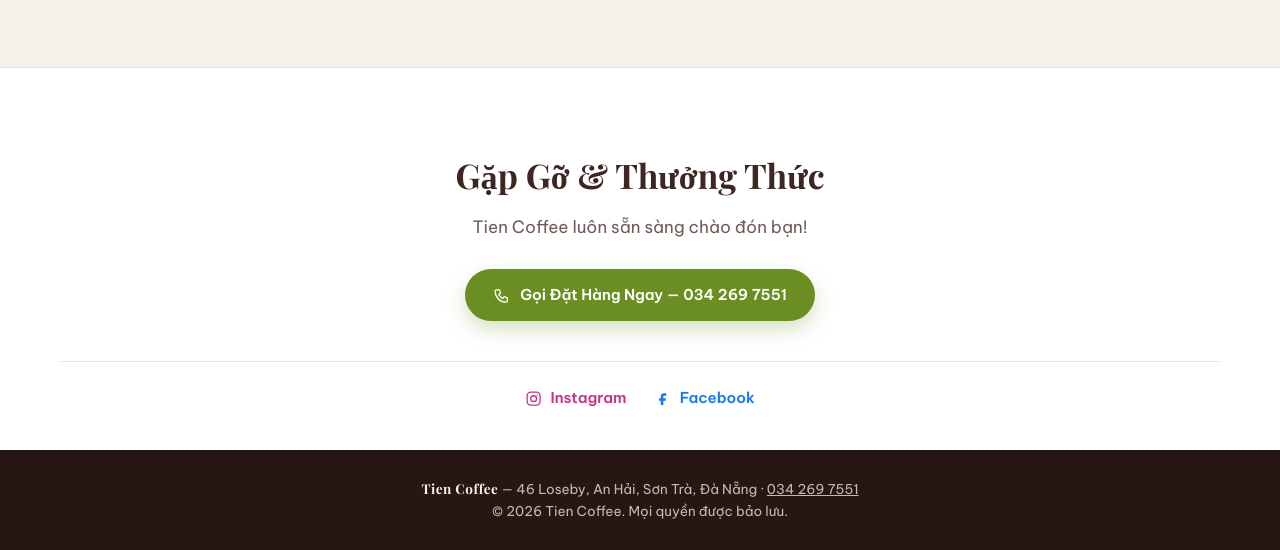
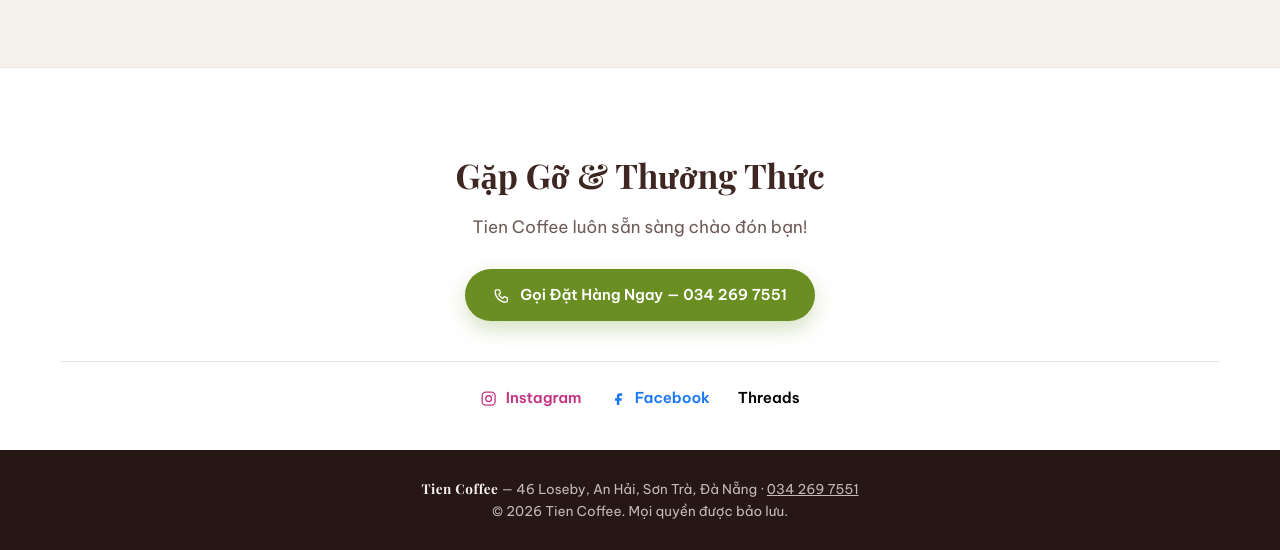
Before and after one commit to tiencoffeeshop-danang/coffee-shop, a plain HTML site: page index.html in a window 1280 px wide. Shown: the part 6464-7014 px from the top of the page. Drawn offline with nearby package versions, Linux system fonts and the light colour scheme; a web font is replaced by a local one.

Commit message:
Update index.html

```diff
--- a/index.html
+++ b/index.html
@@ -73,6 +73,7 @@
   "sameAs": [
     "https://instagram.com/tien.coffee.shop",
     "https://www.facebook.com/share/1DaXoe3VbJ/"
+         "https://www.threads.com/@tien.coffee.shop"
   ]
 }
 </script>
@@ -1392,6 +1393,14 @@
                 <a href="https://www.facebook.com/share/1DaXoe3VbJ/" target="_blank" rel="noopener" class="social-link" style="color: #1877F2;">
                     <svg class="icon icon-filled" aria-hidden="true"><use href="#i-fb"/></svg> Facebook
                 </a>
+
+    <a href="https://www.threads.com/@tien.coffee.shop"
+       target="_blank"
+       rel="noopener noreferrer"
+       class="social-link"
+       style="color: #000000;">
+        Threads
+    </a>
             </div>
         </div>
     </section>
```
